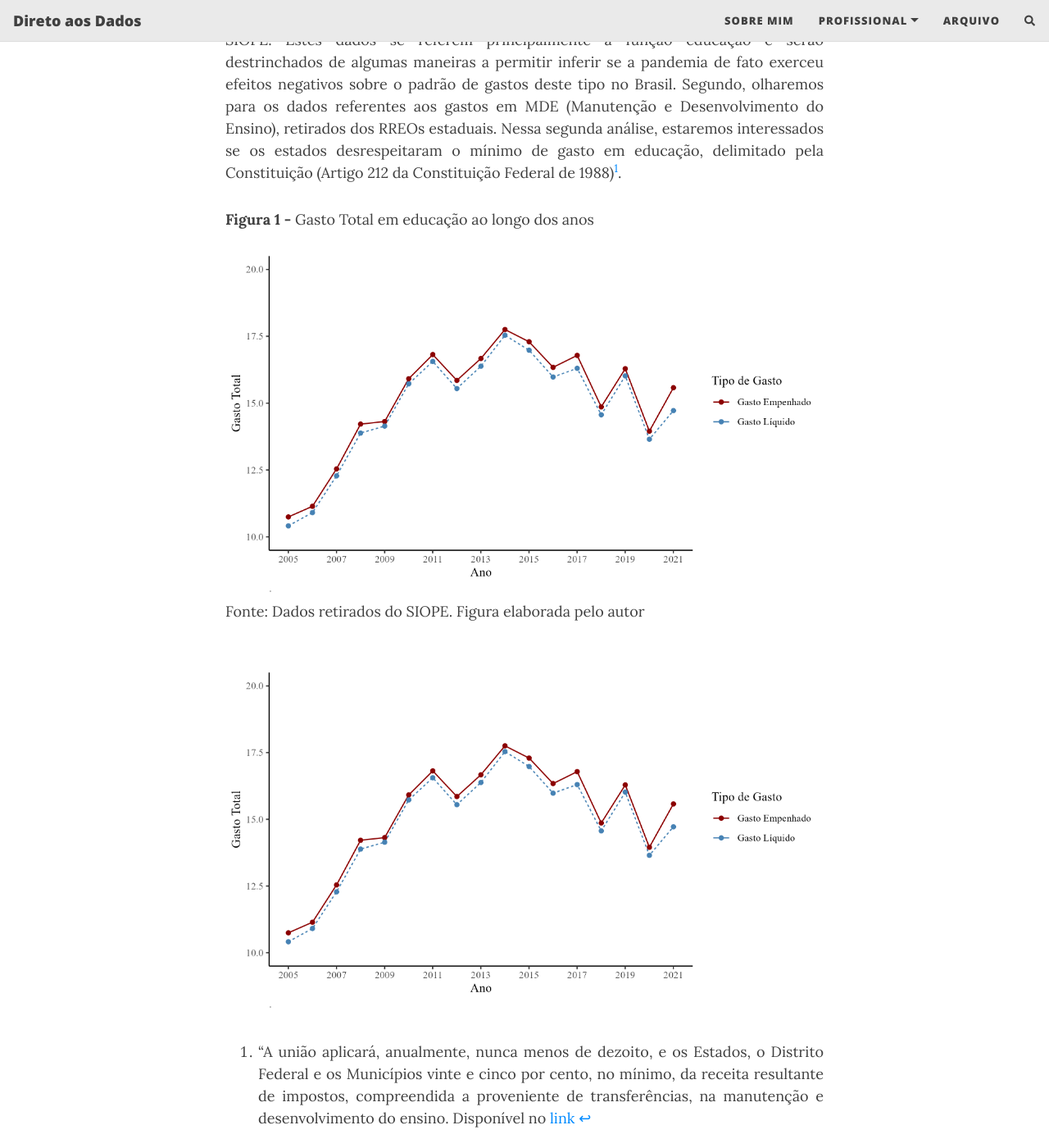
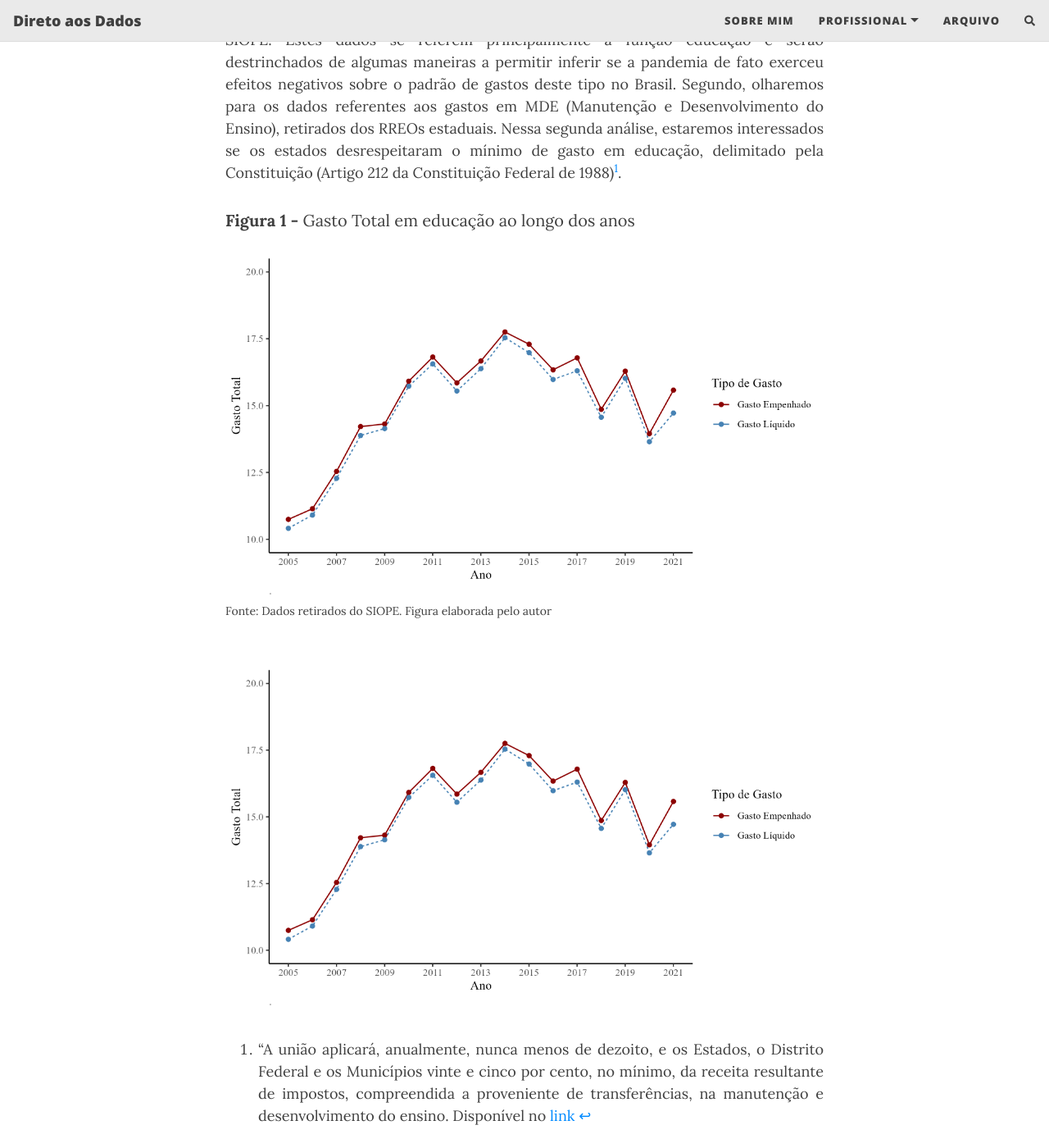
Before and after one commit to PedroSchmalz/pedroschmalz.github.io, a Jekyll site: the page built from _posts/2022-09-27-dados-educ-siope.md, in a window 1280 px wide and 1400 px high, scrolled down 579 px. Shown: the whole window at 82% size. Built offline with Jekyll 4.4.1, drawn with Linux system fonts in a browser that asks for light colours; nearby versions of some CDN libraries; comment, search, counter and statistics services are not loaded.

Commit message:
Update post.html

```diff
--- a/_layouts/post.html
+++ b/_layouts/post.html
@@ -1,6 +1,19 @@
 ---
 layout: base
 ---
+
+<style>
+  body > div.container-md > div > div > article > figure > figcaption.titulofigura {
+  text-align: left;
+  font-size: 1.250rem;
+
+}
+
+body > div.container-md > div > div > article > figure > figcaption.rodapefig{
+  text-align: left;
+  font-size: 0.875rem;
+}
+</style>
 
 {% include header.html type="post" %}
 
```
